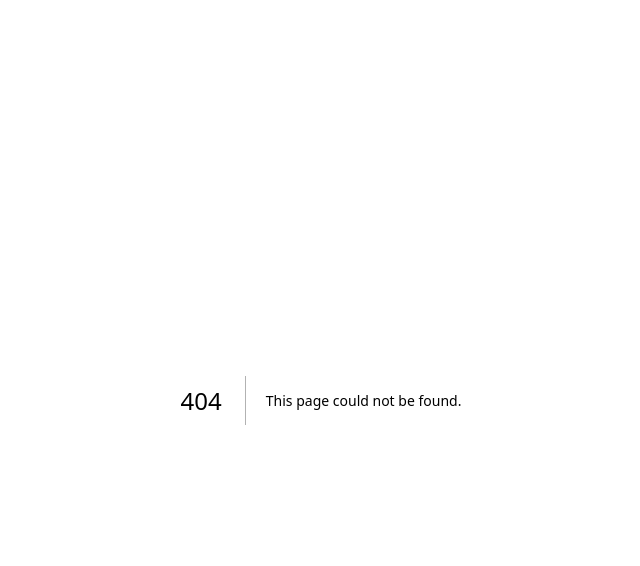
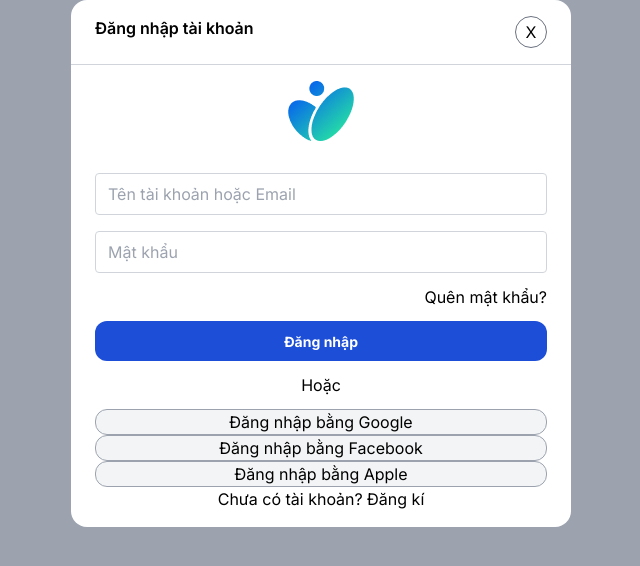
Before and after one commit to vinhpna1c/tinh-te-web, a Next.js app: page /login in a window 1280 px wide. Before the commit this address had no page. Shown: the top 566 px of the page, without its empty margins (319-959 px from the left). Built offline with nearby package versions, Linux system fonts and the light colour scheme.

Commit message:
add login page

```diff
--- a/src/app/layout.tsx
+++ b/src/app/layout.tsx
@@ -6,7 +6,7 @@
 const inter = Inter({ subsets: ['latin'] })
 
 export const metadata = {
-  title: 'Create Next App',
+  title: 'Tinh te',
   description: 'Generated by create next app',
 }
 
@@ -17,6 +17,9 @@
 }) {
   return (
     <html lang="en">
+      <head>
+        <meta name='metadata'/>
+      </head>
       <body className={inter.className}>{children}</body>
     </html>
   )
--- /dev/null
+++ b/src/app/login/page.tsx
@@ -0,0 +1,43 @@
+export default function LoginScreen() {
+    return (
+        <div className="container w-full h-full  bg-gray-400">
+
+
+            <div className="flex flex-row justify-center ">
+                <div className="rounded-2xl bg-white" style={{ maxWidth: 500 ,flexGrow:0,flexShrink:0, flexBasis:'50%'}}>
+                    <div className="flex flex-row justify-between border-b-[1px] border-b-gray-300 px-6 py-4">
+                        <span className="font-semibold text-base">Đăng nhập tài khoản</span>
+                        <button className="rounded-full border w-8 h-8 border-gray-500">X</button>
+                    </div>
+                    <div className="flex flex-col items-center px-6 py-4">
+                        <img src='./images/logo_colored.png' />
+                        <input className="w-full rounded border border-gray-300 mt-8 px-3 py-2" placeholder="Tên tài khoản hoặc Email" />
+                        <input className="w-full rounded border border-gray-300 mt-4 px-3 py-2" placeholder="Mật khẩu" />
+                        <div className="flex flex-row w-full justify-end py-3">
+                            <span>Quên mật khẩu?</span>
+                        </div>
+                        <button className="w-full rounded-xl bg-blue-700 py-2 px-3">
+                            <span className="text-white font-bold text-sm">Đăng nhập</span>
+                            </button>
+                        <div className="py-3">Hoặc</div>
+                        <button className="w-full rounded-xl bg-gray-100 border border-gray-400">
+                            Đăng nhập bằng Google
+                        </button>
+                        <button className="w-full rounded-xl bg-gray-100 border border-gray-400">
+                            Đăng nhập bằng Facebook
+                        </button>
+                        <button className="w-full rounded-xl bg-gray-100 border border-gray-400">
+                            Đăng nhập bằng Apple
+                        </button>
+                        <span>Chưa có tài khoản? <span>Đăng kí</span></span>
+
+                    </div>
+                </div>
+
+            </div>
+            <div style={{height:1024}}>
+
+            </div>
+        </div>
+    );
+}
```
Also changed, not shown: public/images/logo_colored.png (added).
